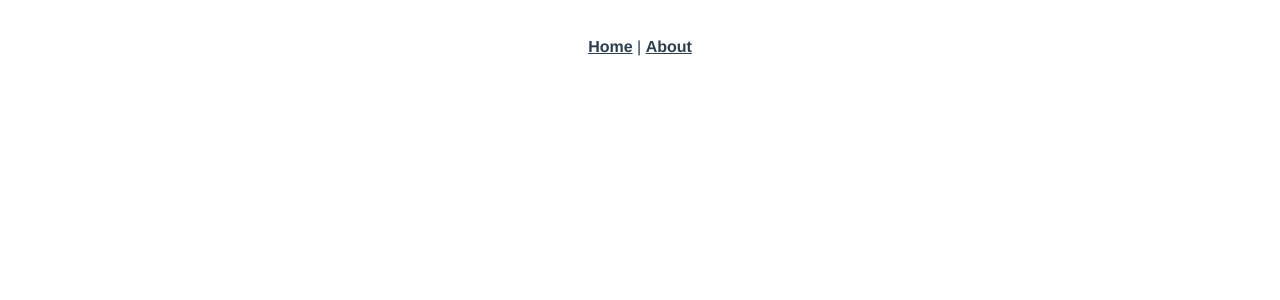
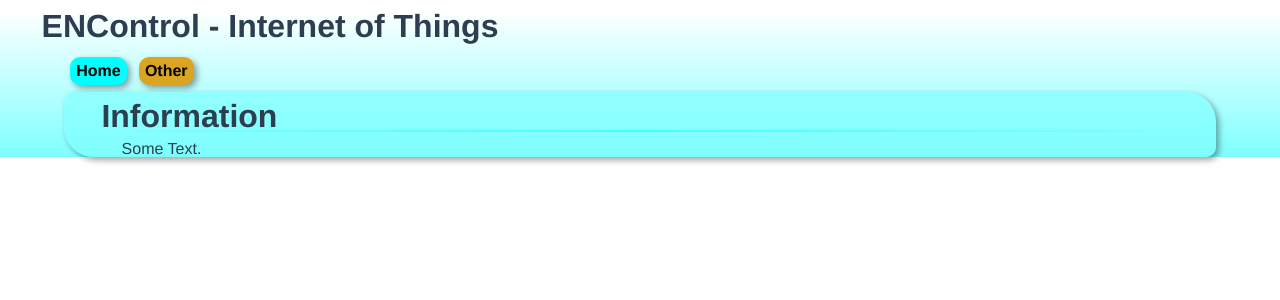
Before and after one commit to AlexandreHiroyuki/ENControl_IoT, a Vue app: page /#/other in a window 1280 px wide. Shown: the top 300 px of the page. Built offline with nearby package versions, Linux system fonts and the light colour scheme.

Commit message:
Update Basic Layout

```diff
--- a/public/index.html
+++ b/public/index.html
@@ -4,6 +4,7 @@
     <meta charset="utf-8" />
     <meta http-equiv="X-UA-Compatible" content="IE=edge" />
     <meta name="viewport" content="width=device-width,initial-scale=1.0" />
+    <link rel="stylesheet" href="<%= BASE_URL %>reset.css" />
     <link rel="icon" href="<%= BASE_URL %>favicon.ico" />
     <title>Electrical Network Controller</title>
   </head>
--- /dev/null
+++ b/public/reset.css
@@ -0,0 +1,130 @@
+/* http://meyerweb.com/eric/tools/css/reset/
+   v2.0 | 20110126
+   License: none (public domain)
+*/
+
+html,
+body,
+div,
+span,
+applet,
+object,
+iframe,
+h1,
+h2,
+h3,
+h4,
+h5,
+h6,
+p,
+blockquote,
+pre,
+a,
+abbr,
+acronym,
+address,
+big,
+cite,
+code,
+del,
+dfn,
+em,
+img,
+ins,
+kbd,
+q,
+s,
+samp,
+small,
+strike,
+strong,
+sub,
+sup,
+tt,
+var,
+b,
+u,
+i,
+center,
+dl,
+dt,
+dd,
+ol,
+ul,
+li,
+fieldset,
+form,
+label,
+legend,
+table,
+caption,
+tbody,
+tfoot,
+thead,
+tr,
+th,
+td,
+article,
+aside,
+canvas,
+details,
+embed,
+figure,
+figcaption,
+footer,
+header,
+hgroup,
+menu,
+nav,
+output,
+ruby,
+section,
+summary,
+time,
+mark,
+audio,
+video {
+  margin: 0;
+  padding: 0;
+  border: 0;
+  font-size: 100%;
+  font: inherit;
+  vertical-align: baseline;
+  text-decoration: none;
+}
+/* HTML5 display-role reset for older browsers */
+article,
+aside,
+details,
+figcaption,
+figure,
+footer,
+header,
+hgroup,
+menu,
+nav,
+section {
+  display: block;
+}
+body {
+  line-height: 1;
+}
+ol,
+ul {
+  list-style: none;
+}
+blockquote,
+q {
+  quotes: none;
+}
+blockquote:before,
+blockquote:after,
+q:before,
+q:after {
+  content: "";
+  content: none;
+}
+table {
+  border-collapse: collapse;
+  border-spacing: 0;
+}
--- a/src/App.vue
+++ b/src/App.vue
@@ -1,29 +1,72 @@
 <template>
   <div id="app">
+    <h1>ENControl - Internet of Things</h1>
     <div id="nav">
-      <router-link to="/">Home</router-link> |
-      <router-link to="/about">About</router-link>
+      <!-- <h2>Pages:</h2> -->
+      <RtButton path="/" page_name="Home"/>
+      <RtButton path="/other" page_name="Other"/>
     </div>
     <router-view/>
   </div>
 </template>
 
+<script>
+import RtButton from "@/components/RtButton.vue";
+
+export default {
+  name: "App",
+  components: {
+    RtButton
+  }
+};
+</script>
+
+
 <style lang="scss">
 #app {
-  font-family: 'Avenir', Helvetica, Arial, sans-serif;
+  font-family: "Avenir", Helvetica, Arial, sans-serif;
   -webkit-font-smoothing: antialiased;
   -moz-osx-font-smoothing: grayscale;
   text-align: center;
   color: #2c3e50;
+
+  background-color: white;
+  background-image: linear-gradient(
+    to bottom,
+    rgba(0, 0, 0, 0),
+    rgba(0, 255, 255, 0.5)
+  );
+
+  h1 {
+    font-size: 2rem;
+    font-weight: bold;
+    padding-left: 2.5%;
+    margin: 0.75%;
+
+    text-align: left;
+  }
+  h2 {
+    font-size: 1.5rem;
+    font-weight: bold;
+    padding: 0.25%;
+    margin: 0.75%;
+  }
 }
 #nav {
-  padding: 30px;
+  display: flex;
+  flex-wrap: wrap;
+
+  padding-left: 5%;
   a {
     font-weight: bold;
-    color: #2c3e50;
+    color: #000000;
     &.router-link-exact-active {
-      color: #42b983;
+      background-color: goldenrod;
     }
+  }
+  h2 {
+    text-align: left;
+    padding-left: 5%;
   }
 }
 </style>
--- /dev/null
+++ b/src/components/Info.vue
@@ -0,0 +1,48 @@
+<template>
+  <div class="readme">
+    <h1>Information</h1>
+    <p>{{msg}}</p>
+  </div>
+</template>
+
+<script>
+export default {
+  name: "Info",
+  props: {
+    msg: String
+  }
+};
+</script>
+
+<style lang="scss" scoped>
+.readme {
+  display: inline-block;
+  width: 90%;
+
+  border-radius: 10px 30px;
+  border-width: 1%;
+
+  background-color: rgba(125, 255, 255, 0.625);
+
+  box-shadow: 3px 3px 6px rgba(0, 0, 0, 0.375);
+
+  h1 {
+    text-align: left;
+    padding-left: 5%;
+
+    background-image: linear-gradient(
+      to right,
+      rgba(200, 200, 200, 0),
+      rgba(0, 255, 255, 0.5),
+      rgba(200, 200, 200, 0)
+    );
+    background-size: 100% 2px;
+    background-repeat: no-repeat;
+    background-position: bottom center;
+  }
+  p {
+    text-align: left;
+    padding-left: 5%;
+  }
+}
+</style>
--- /dev/null
+++ b/src/components/RtButton.vue
@@ -0,0 +1,31 @@
+<template>
+  <router-link :to="path" class="rtbutton">{{page_name}}</router-link>
+</template>
+
+<script>
+export default {
+  name: "StdButton",
+  props: {
+    page_name: String,
+    path: String
+  }
+};
+</script>
+
+<style lang="scss" scoped>
+.rtbutton {
+  display: inline;
+  padding: 0.5%;
+  margin: 0.5%;
+
+  border-radius: 10px;
+  border-width: 1%;
+  background-color: aqua;
+  box-shadow: 3px 3px 6px rgba(0, 0, 0, 0.375);
+}
+:hover {
+  transform: translate(2px, 2px);
+  background-color: gold;
+  box-shadow: 1px 1px 6px rgba(0, 0, 0, 0.375);
+}
+</style>
--- a/src/router.js
+++ b/src/router.js
@@ -1,23 +1,20 @@
-import Vue from 'vue'
-import Router from 'vue-router'
-import Home from './views/Home.vue'
+import Vue from "vue";
+import Router from "vue-router";
+import Home from "./views/Home.vue";
 
-Vue.use(Router)
+Vue.use(Router);
 
 export default new Router({
   routes: [
     {
-      path: '/',
-      name: 'home',
+      path: "/",
+      name: "home",
       component: Home
     },
     {
-      path: '/about',
-      name: 'about',
-      // route level code-splitting
-      // this generates a separate chunk (about.[hash].js) for this route
-      // which is lazy-loaded when the route is visited.
-      component: () => import(/* webpackChunkName: "about" */ './views/About.vue')
+      path: "/other",
+      name: "other",
+      component: () => import("./views/Other.vue")
     }
   ]
-})
+});
--- a/src/views/About.vue
+++ /dev/null
@@ -1,5 +0,0 @@
-<template>
-  <div class="about">
-    <h1>This is an about page</h1>
-  </div>
-</template>
--- a/src/views/Home.vue
+++ b/src/views/Home.vue
@@ -1,5 +1,6 @@
 <template>
   <div class="home">
+    <Info :msg="msg"/>
     <img alt="Vue logo" src="../assets/logo.png">
     <HelloWorld msg="Welcome to Your Vue.js App"/>
   </div>
@@ -7,12 +8,19 @@
 
 <script>
 // @ is an alias to /src
-import HelloWorld from '@/components/HelloWorld.vue'
+import HelloWorld from "@/components/HelloWorld.vue";
+import Info from "@/components/Info.vue";
 
 export default {
-  name: 'home',
+  name: "home",
   components: {
+    Info,
     HelloWorld
+  },
+  data: function() {
+    return {
+      msg: "README!"
+    };
   }
-}
+};
 </script>
--- /dev/null
+++ b/src/views/Other.vue
@@ -0,0 +1,21 @@
+<template>
+  <div id="other">
+    <Info :msg="msg"/>
+  </div>
+</template>
+
+<script>
+import Info from "@/components/Info.vue";
+
+export default {
+  name: "Other",
+  components: {
+    Info
+  },
+  data: function() {
+    return {
+      msg: "Some Text."
+    };
+  }
+};
+</script>
```
Also changed, not shown: src/components/StdButton.vue (added, +15 -0 lines), 1 other file (tests, documents, lock files or other folders).
